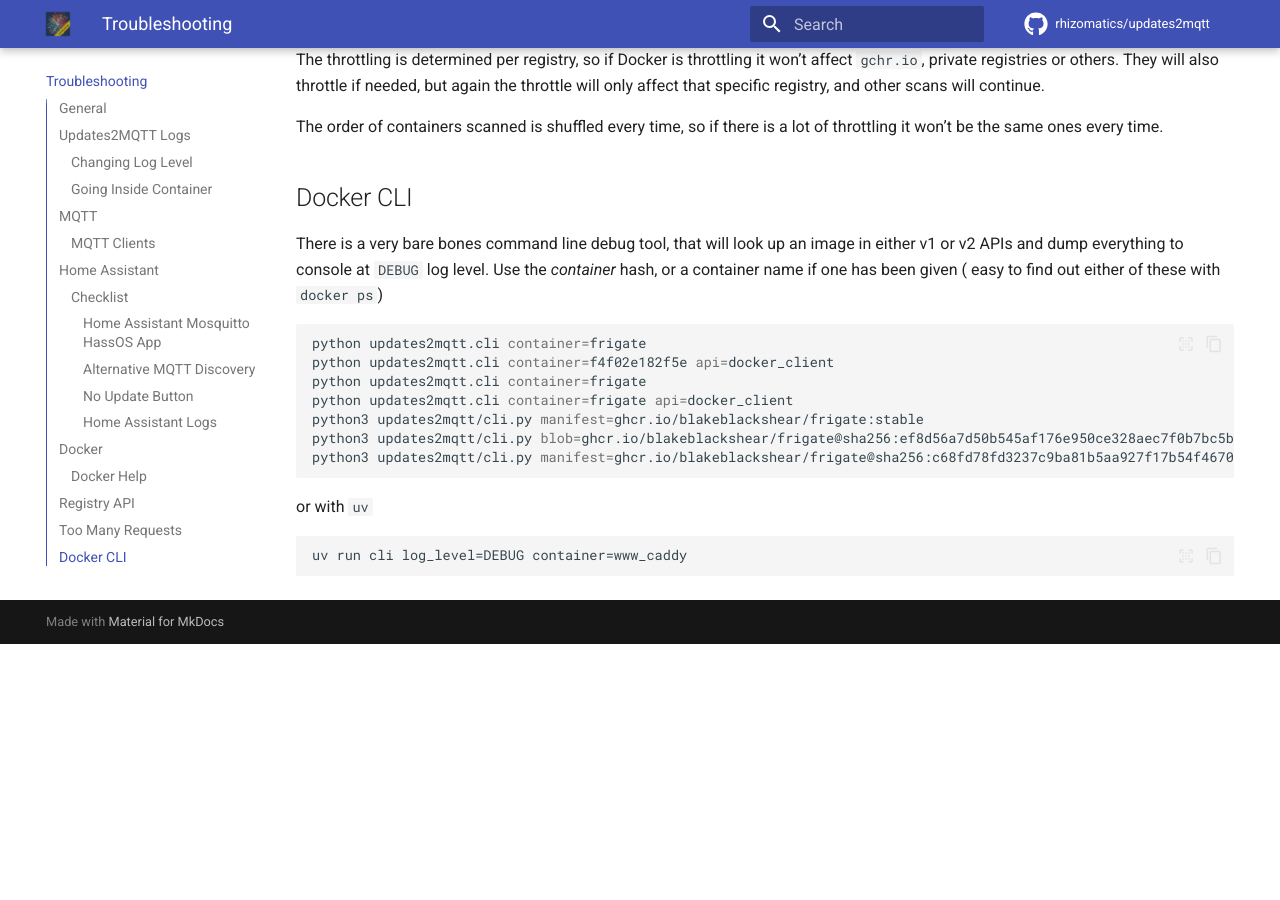
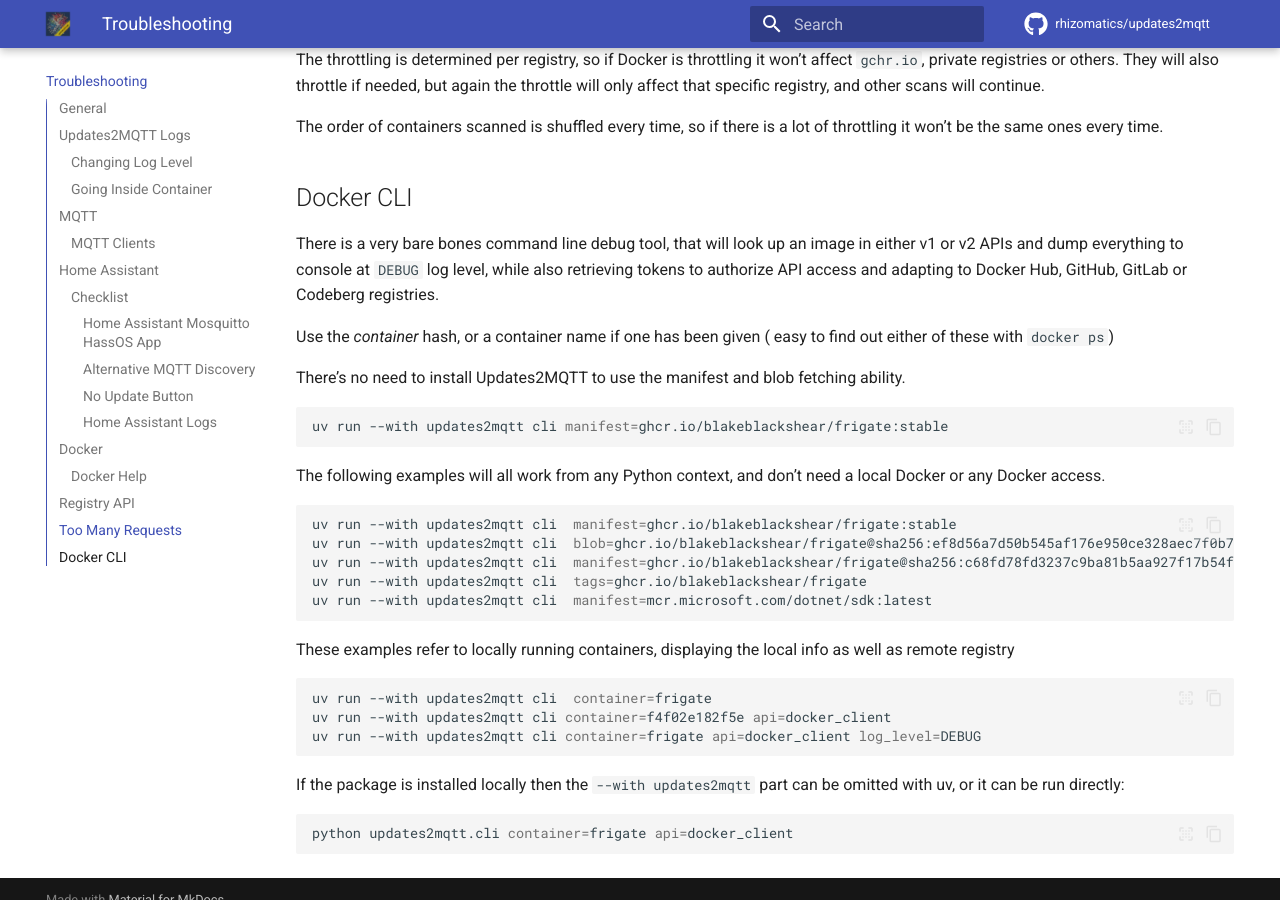
Before and after one commit to rhizomatics/updates2mqtt, an MkDocs documentation site: the page built from docs/troubleshooting.md, in a window 1280 px wide and 900 px high, scrolled down 4745 px. Built offline with MkDocs 1.6.1 and Material for MkDocs 9.7.7, drawn with Linux system fonts in a browser that asks for light colours; plug-ins that fetch from the network failed and are left out; comment, search, counter and statistics services are not loaded; before the commit the page ends 5389 px from its top, so only the background shows below that.

Commit message:
docs update and cli tags

````diff
--- a/docs/troubleshooting.md
+++ b/docs/troubleshooting.md
@@ -210,21 +210,37 @@
 ## Docker CLI
 
 There is a very bare bones command line debug tool, that will look up an image in either v1
-or v2 APIs and dump everything to console at `DEBUG` log level. Use the *container* hash,
-or a container name if one has been given ( easy to find out either of these with `docker ps`)
+or v2 APIs and dump everything to console at `DEBUG` log level, while also retrieving tokens
+to authorize API access and adapting to Docker Hub, GitHub, GitLab or Codeberg registries.
+
+Use the *container* hash, or a container name if one has been given ( easy to find out either of these with `docker ps`)
+
+There's no need to install Updates2MQTT to use the manifest and blob fetching ability.
 
 ```bash
-python updates2mqtt.cli container=frigate
-python updates2mqtt.cli container=f4f02e182f5e api=docker_client
-python updates2mqtt.cli container=frigate
-python updates2mqtt.cli container=frigate api=docker_client
-python3 updates2mqtt/cli.py manifest=ghcr.io/blakeblackshear/frigate:stable
-python3 updates2mqtt/cli.py blob=ghcr.io/blakeblackshear/frigate@sha256:ef8d56a7d50b545af176e950ce328aec7f0b7bc5baebdca189fe661d97924980
-python3 updates2mqtt/cli.py manifest=ghcr.io/blakeblackshear/frigate@sha256:c68fd78fd3237c9ba81b5aa927f17b54f46705990f43b4b5d5596cfbbb626af4
+uv run --with updates2mqtt cli manifest=ghcr.io/blakeblackshear/frigate:stable
 ```
 
-or with `uv`
+The following examples will all work from any Python context, and don't need a local Docker or any Docker access.
 
+```bash
+uv run --with updates2mqtt cli  manifest=ghcr.io/blakeblackshear/frigate:stable
+uv run --with updates2mqtt cli  blob=ghcr.io/blakeblackshear/frigate@sha256:ef8d56a7d50b545af176e950ce328aec7f0b7bc5baebdca189fe661d97924980
+uv run --with updates2mqtt cli  manifest=ghcr.io/blakeblackshear/frigate@sha256:c68fd78fd3237c9ba81b5aa927f17b54f46705990f43b4b5d5596cfbbb626af4
+uv run --with updates2mqtt cli  tags=ghcr.io/blakeblackshear/frigate
+uv run --with updates2mqtt cli  manifest=mcr.microsoft.com/dotnet/sdk:latest
 ```
-uv run cli log_level=DEBUG container=www_caddy
+
+These examples refer to locally running containers, displaying the local info as well as remote registry
+
+```bash
+uv run --with updates2mqtt cli  container=frigate
+uv run --with updates2mqtt cli container=f4f02e182f5e api=docker_client
+uv run --with updates2mqtt cli container=frigate api=docker_client log_level=DEBUG
 ```
+
+If the package is installed locally then the `--with updates2mqtt` part can be omitted with uv, or it can be run directly:
+
+```bash
+python updates2mqtt.cli container=frigate api=docker_client
+```
--- a/mkdocs.yml
+++ b/mkdocs.yml
@@ -34,6 +34,8 @@
     - search.share
 plugins:
   - search
+  - htmlproofer:
+      skip_downloads: True
   - autorefs
   - pagetree
   - optimize
@@ -83,3 +85,9 @@
         - name: mermaid
           class: mermaid
           format: !!python/name:mermaid2.fence_mermaid_custom
+
+validation:
+  omitted_files: warn
+  absolute_links: warn
+  unrecognized_links: warn
+  anchors: warn
--- a/pyproject.toml
+++ b/pyproject.toml
@@ -75,7 +75,8 @@
     "mkdocs-git-revision-date-localized-plugin",
     "mkdocs-meta-descriptions-plugin",
     "pngquant",
-    "mkdocs-mermaid2-plugin"
+    "mkdocs-mermaid2-plugin",
+    "mkdocs-htmlproofer-plugin"
 ]
 
 [build-system]
````
Also changed, not shown: CHANGELOG.md (+3 -2 lines), README.md (+4 -40 lines), docs/configuration.md (+38 -0 lines), docs/local_builds.md (+1 -2 lines), 4 other files.
